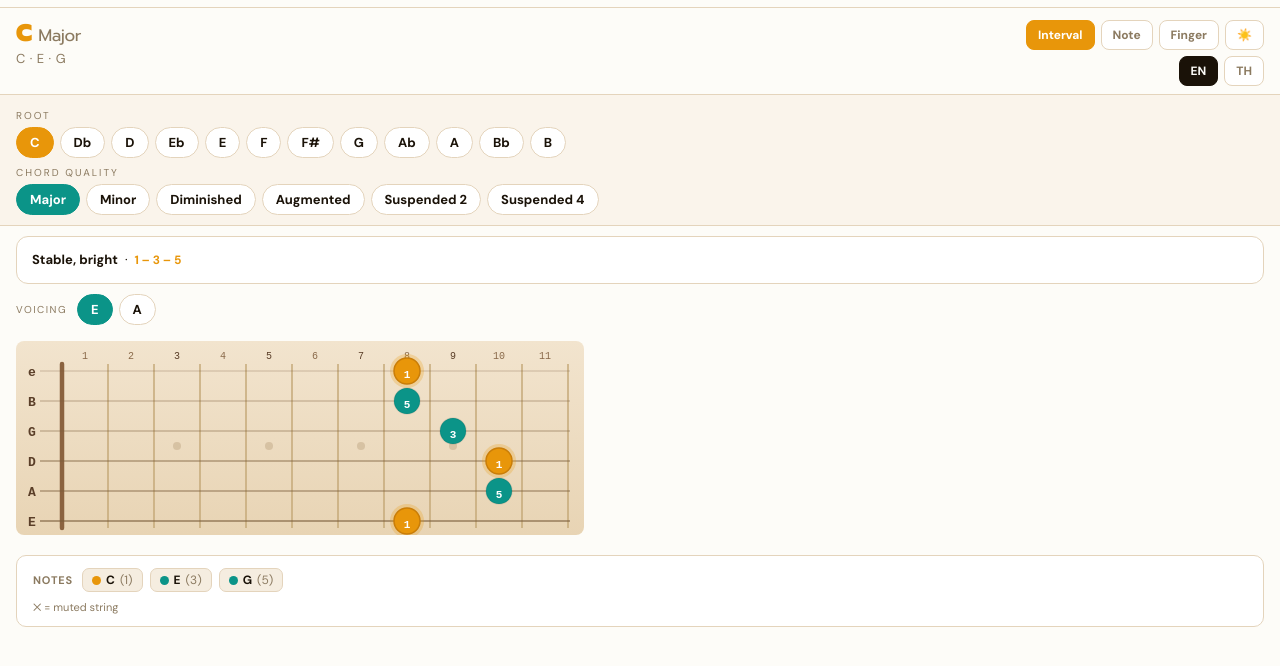
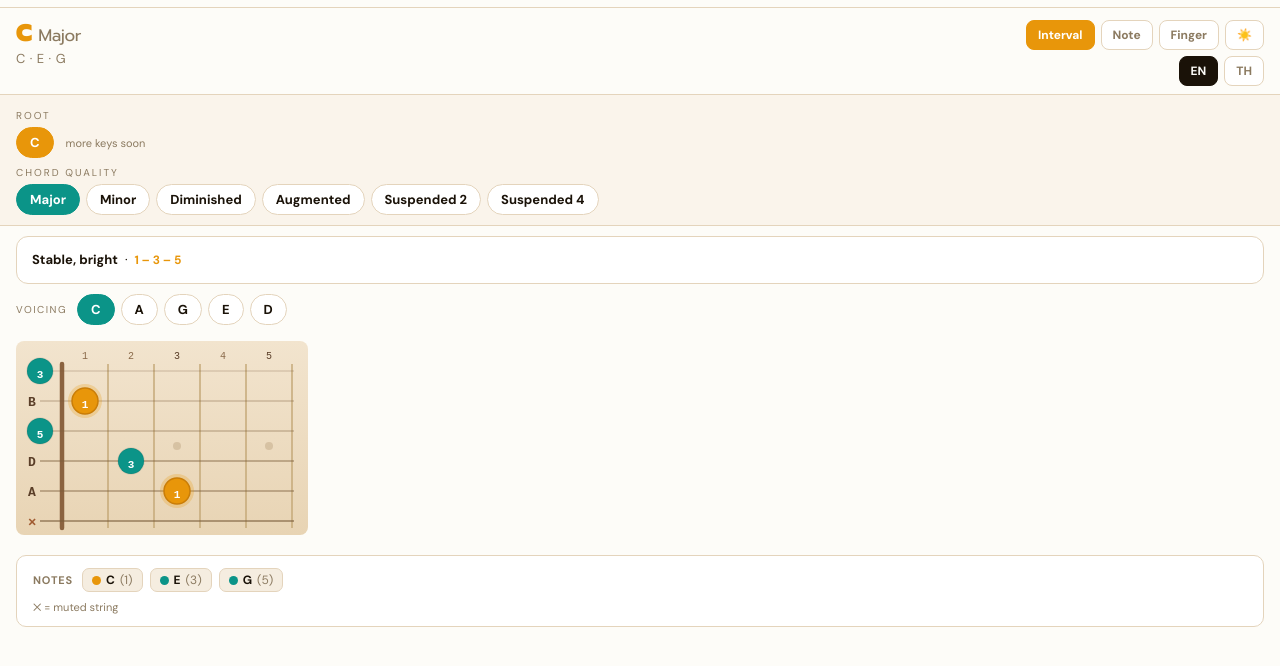
Before and after one commit to jgvgzhr5jz-cyber/Twofour-studio, a plain HTML site: page chord-app.html in a window 1280 px wide. Shown: the part 44-710 px from the top of the page. Drawn offline with Linux system fonts and the light colour scheme.

Commit message:
feat: Chord Explorer — key C with full CAGED voicings
Refocus to key of C only and implement proper CAGED chord voicings:
- Major: all 5 CAGED forms (C-A-G-E-D) up the neck, hand-authored absolute
  frets + fingerings, verified (open C = x32010 etc.)
- Minor: practical Am/Em/Dm forms; dim/aug/sus2/sus4: 1 verified form each
- Root locked to C ("more keys soon"); voicings switch to absolute-fret model
- Verified: 0 harmonic errors (chord tones only, root present, all tones
  covered, playable span <=4) across all qualities

Co-Authored-By: Claude Sonnet 4.6 <noreply@anthropic.com>

```diff
--- a/chord-app.html
+++ b/chord-app.html
@@ -149,48 +149,40 @@ const CHORDS = {
 };
 const QUALITY_ORDER = ['maj','min','dim','aug','sus2','sus4'];
 
-// ══ MOVABLE CHORD SHAPES (hand-authored, verified) ══════
-// Each shape: anchorString (where the root sits) + frets relative to that root's
-// fret. -1 = muted/not played. fingers parallel array (0=open string in shape).
-// The shape is transposed by placing the root note at its target fret.
-// rootStr 0 = low-E shape, 1 = A shape. baseFret = fret of the root in the open
-// reference (used to compute the transpose offset).
-//
-// frets: per string [E A D G B e], relative semitone offset from ROOT pitch;
-// we convert to actual frets at render time so any root works.
-// We store the intervals each string plays (relative to root) + the lowest
-// playable fret pattern as an offset map. Simpler & robust: store, per shape,
-// the scale-degree each string plays and a fret-offset shape anchored to root.
-//
-// Representation: shape.offsets[stringIndex] = fret offset from the root's fret
-//   on the low-E (or A) string; null = muted. Root sits at offset 0 on rootStr.
-const SHAPES = {
-  // E-shape barre (root on low-E string). Works for any root fret >=0.
-  E_maj:  { rootStr:0, label:'E', offsets:[0,2,2,1,0,0],  fingers:[1,3,4,2,1,1] },
-  E_min:  { rootStr:0, label:'Em', offsets:[0,2,2,0,0,0], fingers:[1,3,4,1,1,1] },
-  E_dim:  { rootStr:0, label:'Edim', offsets:[0,1,2,0,null,null], fingers:[1,2,3,1,0,0] },
-  E_aug:  { rootStr:0, label:'Eaug', offsets:[0,3,2,1,1,null], fingers:[1,4,3,2,2,0] },
-  E_sus2: { rootStr:0, label:'Esus2', offsets:[0,2,4,4,0,0], fingers:[1,2,3,4,1,1] },
-  E_sus4: { rootStr:0, label:'Esus4', offsets:[0,2,2,2,0,0], fingers:[1,3,4,2,1,1] },
-  // A-shape barre (root on A string). Low-E string muted.
-  A_maj:  { rootStr:1, label:'A', offsets:[null,0,2,2,2,0], fingers:[0,1,3,3,3,1] },
-  A_min:  { rootStr:1, label:'Am', offsets:[null,0,2,2,1,0], fingers:[0,1,3,4,2,1] },
-  A_dim:  { rootStr:1, label:'Adim', offsets:[null,0,1,2,1,null], fingers:[0,1,2,4,3,0] },
-  A_aug:  { rootStr:1, label:'Aaug', offsets:[null,0,3,2,2,null], fingers:[0,1,4,2,3,0] },
-  A_sus2: { rootStr:1, label:'Asus2', offsets:[null,0,2,2,0,0], fingers:[0,1,3,4,0,0] },
-  A_sus4: { rootStr:1, label:'Asus4', offsets:[null,0,2,2,3,0], fingers:[0,1,3,3,4,1] },
-};
-// Which shapes apply to each quality, in order shown
-const QUALITY_SHAPES = {
-  maj:  ['E_maj','A_maj'],
-  min:  ['E_min','A_min'],
-  dim:  ['E_dim','A_dim'],
-  aug:  ['E_aug','A_aug'],
-  sus2: ['E_sus2','A_sus2'],
-  sus4: ['E_sus4','A_sus4'],
+// ══ CAGED VOICINGS — KEY OF C (hand-authored, verified) ══
+// Absolute fret positions for C chords, as the 5 CAGED chord forms up the neck.
+// frets[stringIndex] : fret number, 0 = open, null = muted.  strings [E A D G B e]
+// fingers[stringIndex]: fretting-hand finger (0 = open/none).
+// Each form is the open chord shape (C-A-G-E-D) transposed so it spells the C chord.
+const C_VOICINGS = {
+  maj: [ // C E G
+    { form:'C', frets:[null,3,2,0,1,0],            fingers:[0,3,2,0,1,0] },
+    { form:'A', frets:[null,3,5,5,5,3],            fingers:[0,1,3,3,3,1] },
+    { form:'G', frets:[8,7,5,5,5,8],               fingers:[3,2,1,1,1,4] },
+    { form:'E', frets:[8,10,10,9,8,8],             fingers:[1,3,4,2,1,1] },
+    { form:'D', frets:[null,null,10,12,13,12],     fingers:[0,0,1,3,4,2] },
+  ],
+  min: [ // C Eb G  (practical CAGED minor forms)
+    { form:'Am', frets:[null,3,5,5,4,3],           fingers:[0,1,3,4,2,1] },
+    { form:'Em', frets:[8,10,10,8,8,8],            fingers:[1,3,4,1,1,1] },
+    { form:'Dm', frets:[null,null,10,12,13,11],    fingers:[0,0,1,3,4,2] },
+  ],
+  dim: [ // C Eb Gb
+    { form:'Edim', frets:[8,9,10,8,null,null],     fingers:[1,2,3,1,0,0] },
+  ],
+  aug: [ // C E G#
+    { form:'Eaug', frets:[8,11,10,9,9,null],       fingers:[1,4,3,2,2,0] },
+  ],
+  sus2: [ // C D G
+    { form:'Esus2', frets:[8,10,12,12,8,8],        fingers:[1,2,4,4,1,1] },
+  ],
+  sus4: [ // C F G
+    { form:'Esus4', frets:[8,10,10,10,8,8],        fingers:[1,3,3,3,1,1] },
+  ],
 };
 
 // ══ STATE ═══════════════════════════════════════════════
+// Key locked to C for now (CAGED voicings authored for C only).
 const S = { root:'C', quality:'maj', voicing:0, disp:'int', lang:'en' };
 
 // ══ I18N ════════════════════════════════════════════════
@@ -222,25 +214,19 @@ function degOf(pc){ const i=chordPcs().indexOf(((pc%12)+12)%12); return i<0?null
 function inChord(pc){ return chordPcs().includes(((pc%12)+12)%12); }
 function isRootPc(pc){ return ((pc%12)+12)%12 === rootPc(); }
 
-// Build the active voicings (resolved to actual frets for the current root).
+// Build the active voicings for the current quality (key C, absolute frets).
 function getVoicings(){
-  const keys = QUALITY_SHAPES[S.quality] || [];
-  return keys.map(k=>{
-    const sh = SHAPES[k];
-    // Fret of the root on the anchor string so the whole shape sits in a low,
-    // playable position (lowest fret >= 0; prefer frets 0-12).
-    let anchorFret = (rootPc() - OPEN[sh.rootStr] + 12) % 12; // 0-11
-    // pos: [stringIndex, [fret]] for strings that are played
+  const list = C_VOICINGS[S.quality] || [];
+  return list.map(v=>{
     const pos = [];
     const fingerMap = {};
-    sh.offsets.forEach((off, s)=>{
-      if (off === null) return;            // muted
-      const fret = anchorFret + off;
+    v.frets.forEach((fret, s)=>{
+      if (fret === null) return;           // muted
       pos.push([s, [fret]]);
-      fingerMap[s+':'+fret] = sh.fingers[s];
+      fingerMap[s+':'+fret] = v.fingers[s];
     });
-    const muted = sh.offsets.map((o,s)=>o===null?s:null).filter(s=>s!==null);
-    return { key:k, label:sh.label, pos, fingerMap, muted, anchorFret };
+    const muted = v.frets.map((f,s)=>f===null?s:null).filter(s=>s!==null);
+    return { key:v.form, label:v.form, pos, fingerMap, muted };
   });
 }
 
@@ -332,8 +318,9 @@ function renderTheory(){
 
 function renderRootPills(){
   const el = document.getElementById('root-pills');
-  el.innerHTML = ROOTS.map(r=>`<button class="pill ${r===S.root?'root-on':''}" data-root="${r}">${r}</button>`).join('');
-  el.querySelectorAll('[data-root]').forEach(b=>b.addEventListener('click',()=>{ S.root=b.dataset.root; renderAll(); }));
+  const soon = S.lang==='th' ? 'คีย์อื่น เร็วๆ นี้' : 'more keys soon';
+  el.innerHTML = `<button class="pill root-on">C</button>`
+    + `<span style="font-size:11px;color:var(--muted);align-self:center;margin-left:6px">${soon}</span>`;
 }
 function renderQualityPills(){
   const el = document.getElementById('quality-pills');
```
